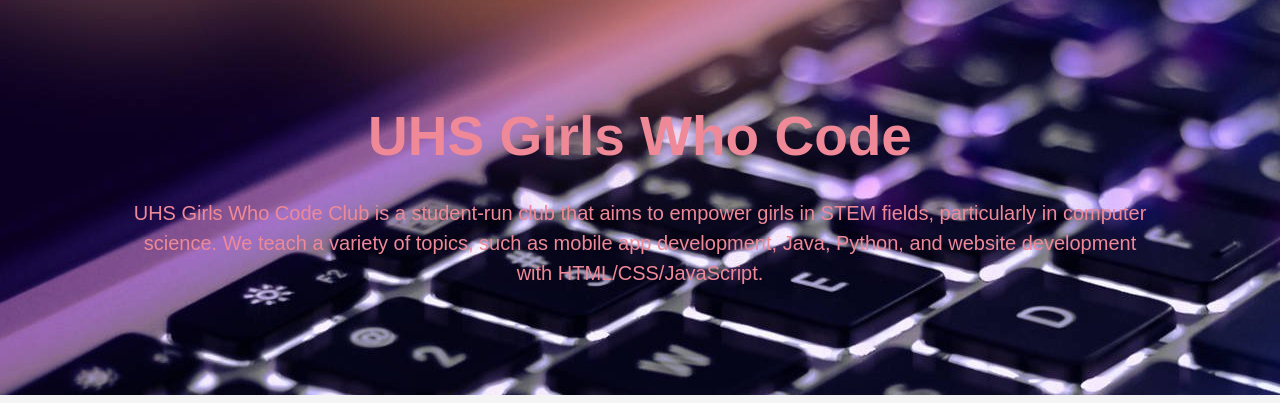
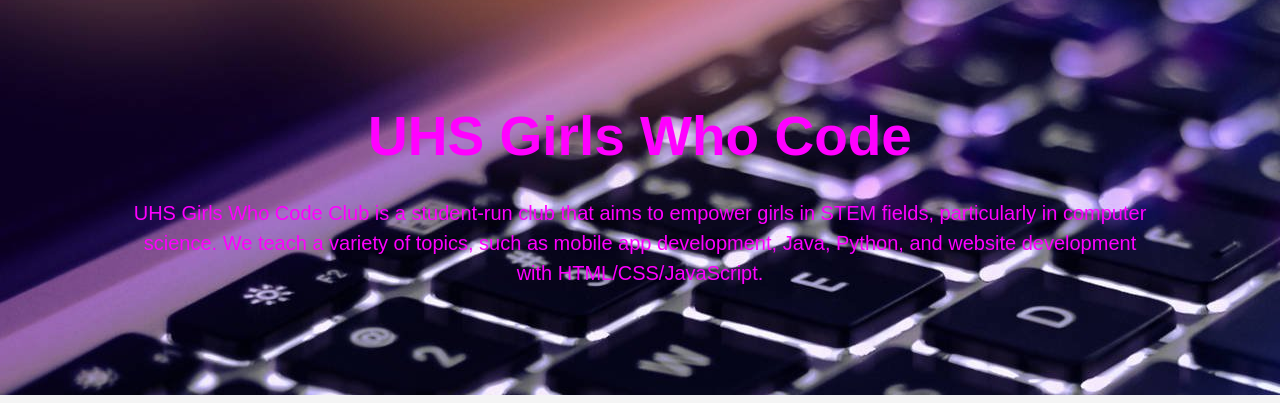
Before and after one commit to uhsgirlswhocode/uhsgirlswhocode.github.io, a plain HTML site: page index.html in a window 1280 px wide. Shown: the part 110-513 px from the top of the page. Drawn offline with Linux system fonts and the light colour scheme.

Commit message:
Update style.css

```diff
--- a/css/style.css
+++ b/css/style.css
@@ -90,13 +90,13 @@ header a:hover{
 #showcase h1{
   margin-top:100px;
   font-size:55px;
-  color:#ef8897;
+  color:#ff00ff;
   margin-bottom:10px;
 }
 
 #showcase p{
   font-size:20px;
-  color:#ef8897;
+  color:#ff00ff;
 }
 
 /* newsletter */
```
